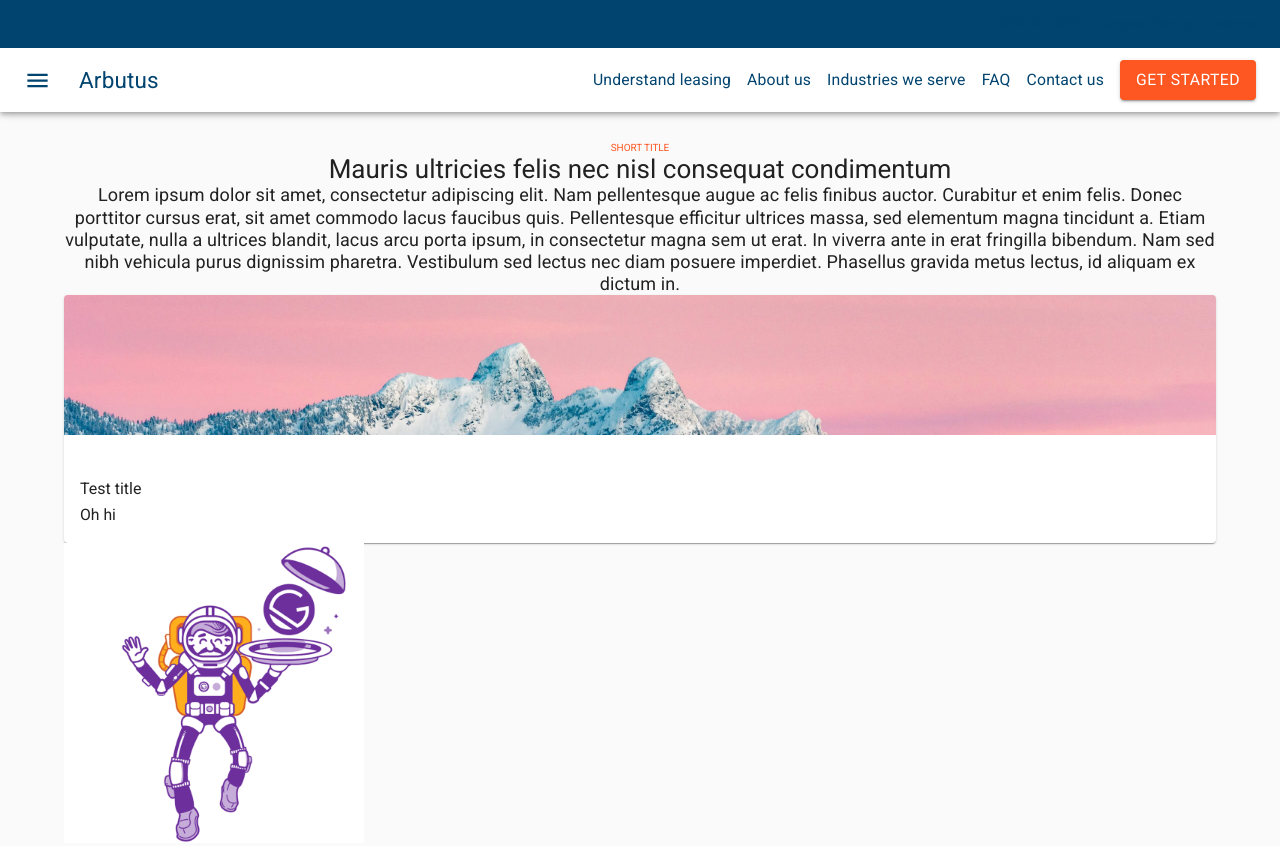
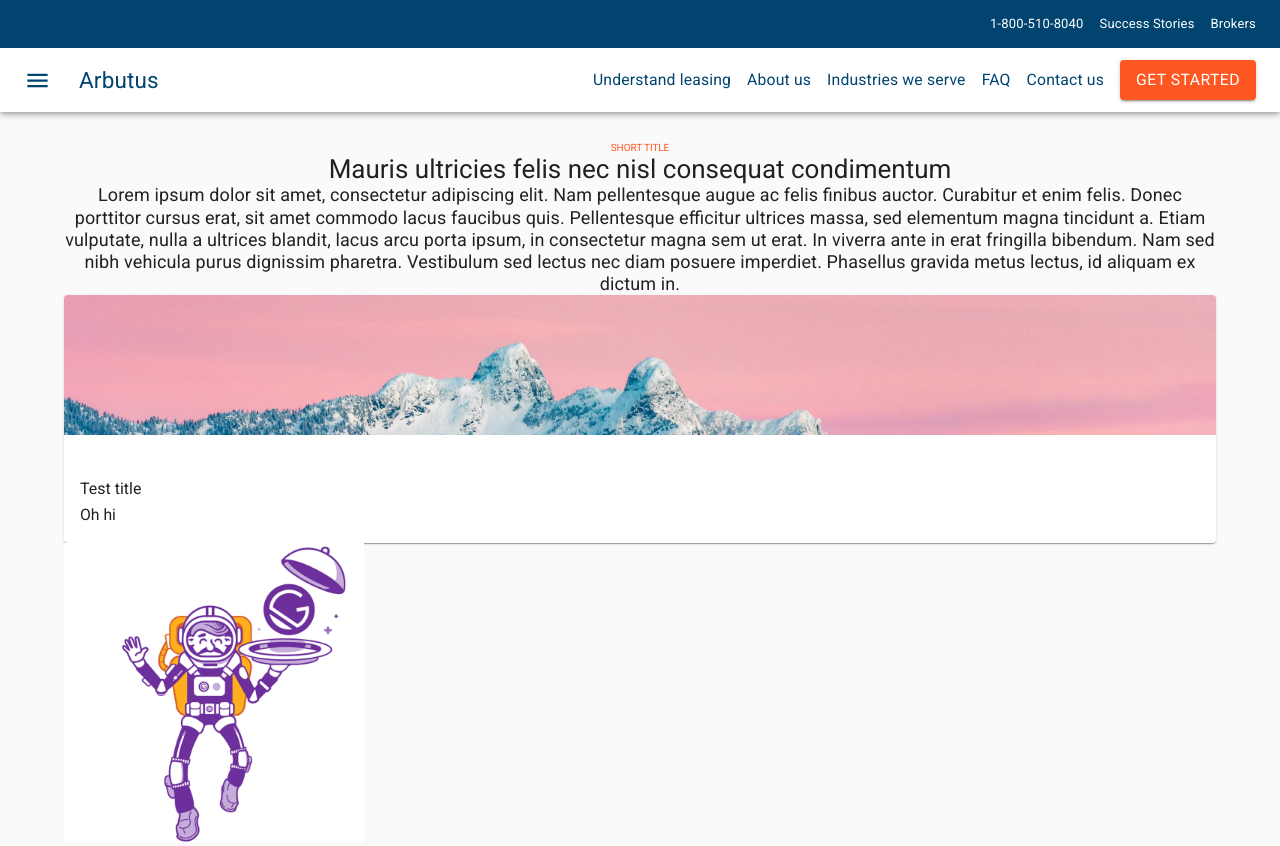
Before and after one commit to elina-codes/arbutus, a Gatsby site: page / in a window 1280 px wide. Shown: the top 846 px of the page. Built offline with nearby package versions, Linux system fonts and the light colour scheme; Gatsby itself is replaced by a stand-in of ours.

Commit message:
Fix missing nav links

```diff
--- a/src/components/header/index.js
+++ b/src/components/header/index.js
@@ -1,5 +1,5 @@
 import React from "react"
-import { string, element, func } from "prop-types"
+import { bool, string, element, func } from "prop-types"
 import {
   AppBar,
   Toolbar,
@@ -16,11 +16,21 @@ import { Link } from "components"
 import useStyles from "./styles"
 import placeholderData from "src/placeholder-data"
 
-const topBarLinksMap = new Map([
-  ["1-800-510-8040", "tel:18005108040"],
-  ["Success Stories", "/"],
-  ["Brokers", "/"],
-])
+const topBarLinks = [
+  {
+    title: "1-800-510-8040",
+    href: "tel:18005108040",
+    external: true,
+  },
+  {
+    title: "Success Stories",
+    href: "/",
+  },
+  {
+    title: "Brokers",
+    href: "/",
+  },
+]
 
 const HideOnScroll = ({ children, window }) => {
   const trigger = useScrollTrigger({ target: window ? window() : undefined })
@@ -37,9 +47,19 @@ HideOnScroll.propTypes = {
   window: func,
 }
 
+const NavLink = ({ title, href, external }) => (
+  <Grid item>
+    <Link {...{ href, external, color: "inherit" }}>{title}</Link>
+  </Grid>
+)
+NavLink.propTypes = {
+  title: string,
+  href: string,
+  external: bool,
+}
+
 const Header = ({ siteTitle, ...props }) => {
   const classes = useStyles()
-  const topBarLinks = Array.from(topBarLinksMap)
 
   return (
     <div className={classes.root}>
@@ -54,10 +74,8 @@ const Header = ({ siteTitle, ...props }) => {
                 alignItems="center"
                 justify="flex-end"
               >
-                {topBarLinks.map(([text, path]) => (
-                  <Grid item key={`topBarLink-${text}`}>
-                    <Link href={path}>{text}</Link>
-                  </Grid>
+                {topBarLinks.map(item => (
+                  <NavLink {...item} key={`topBarLink-${item.title}`} />
                 ))}
               </Grid>
             </nav>
@@ -76,10 +94,8 @@ const Header = ({ siteTitle, ...props }) => {
             </Typography>
             <nav>
               <Grid container spacing={2} alignItems="center">
-                {placeholderData.navData.map(({ title, href }) => (
-                  <Grid item key={`mainBarLink-${title}`}>
-                    <Link href={href}>{title}</Link>
-                  </Grid>
+                {placeholderData.navData.map(item => (
+                  <NavLink {...item} key={`mainBarLink-${item.title}`} />
                 ))}
                 <Grid item>
                   <Button color="secondary" variant="contained">
```
